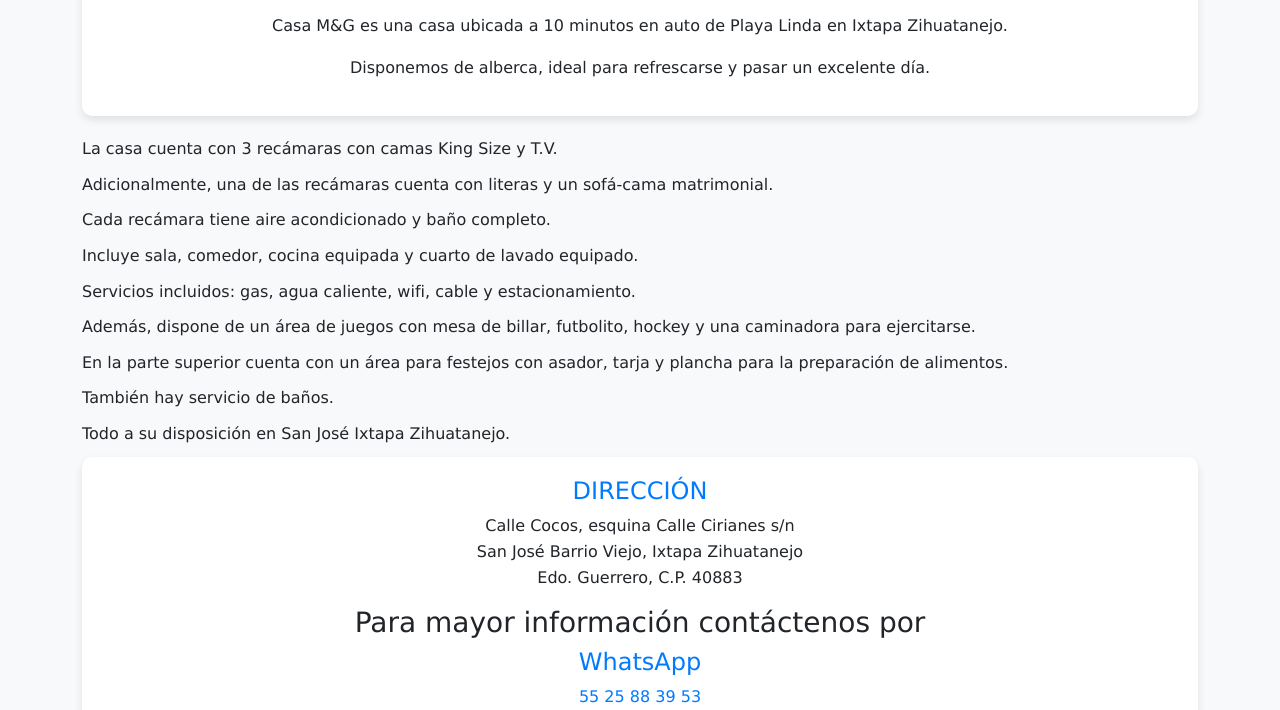
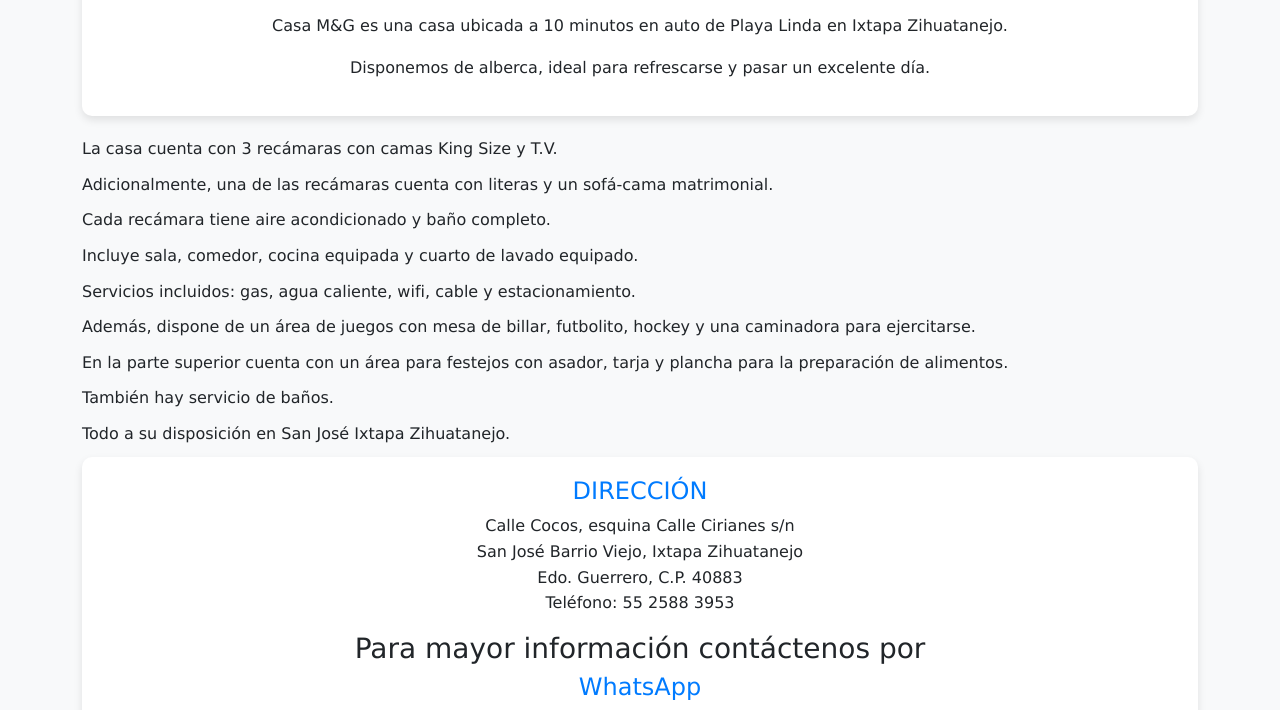
Before and after one commit to Vaalalooke/PropiedadEnVenta, a plain HTML site: page index.html in a window 1280 px wide. Shown: the part 219-929 px from the top of the page. Drawn offline with nearby package versions, Linux system fonts and the light colour scheme.

Commit message:
Agregando el teléfono

```diff
--- a/index.html
+++ b/index.html
@@ -91,13 +91,14 @@
         <h4 id="direccion" class="text-center">DIRECCIÓN</h4>
         <p class="text-center">Calle Cocos, esquina Calle Cirianes s/n<br>
         San José Barrio Viejo, Ixtapa Zihuatanejo<br>
-        Edo. Guerrero, C.P. 40883</p>
+        Edo. Guerrero, C.P. 40883<br>
+        Teléfono: 55 2588 3953</p>
 
         <h3 class="text-center">Para mayor información contáctenos por</h3>
 
         <h4 id="whatsapp" class="text-center">WhatsApp</h4>
         <p class="text-center">
-            <a href="https://wa.me/525525883953" target="_blank" rel="noopener noreferrer">55 25 88 39 53</a>
+            <a href="https://wa.me/525525883953" target="_blank" rel="noopener noreferrer">55 2588 3953</a>
         </p>
 
         <h4 id="correo-electronico" class="text-center">CORREO ELECTRÓNICO</h4>
```
